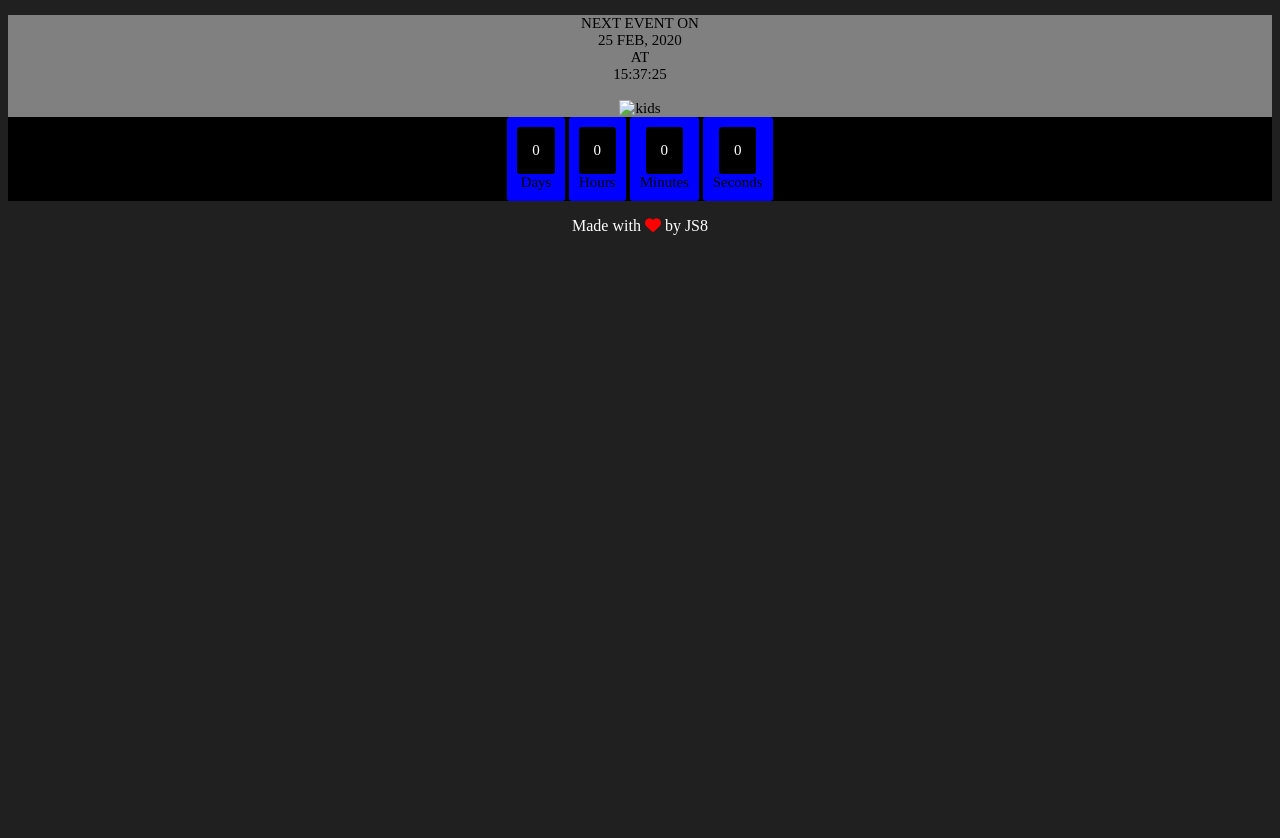
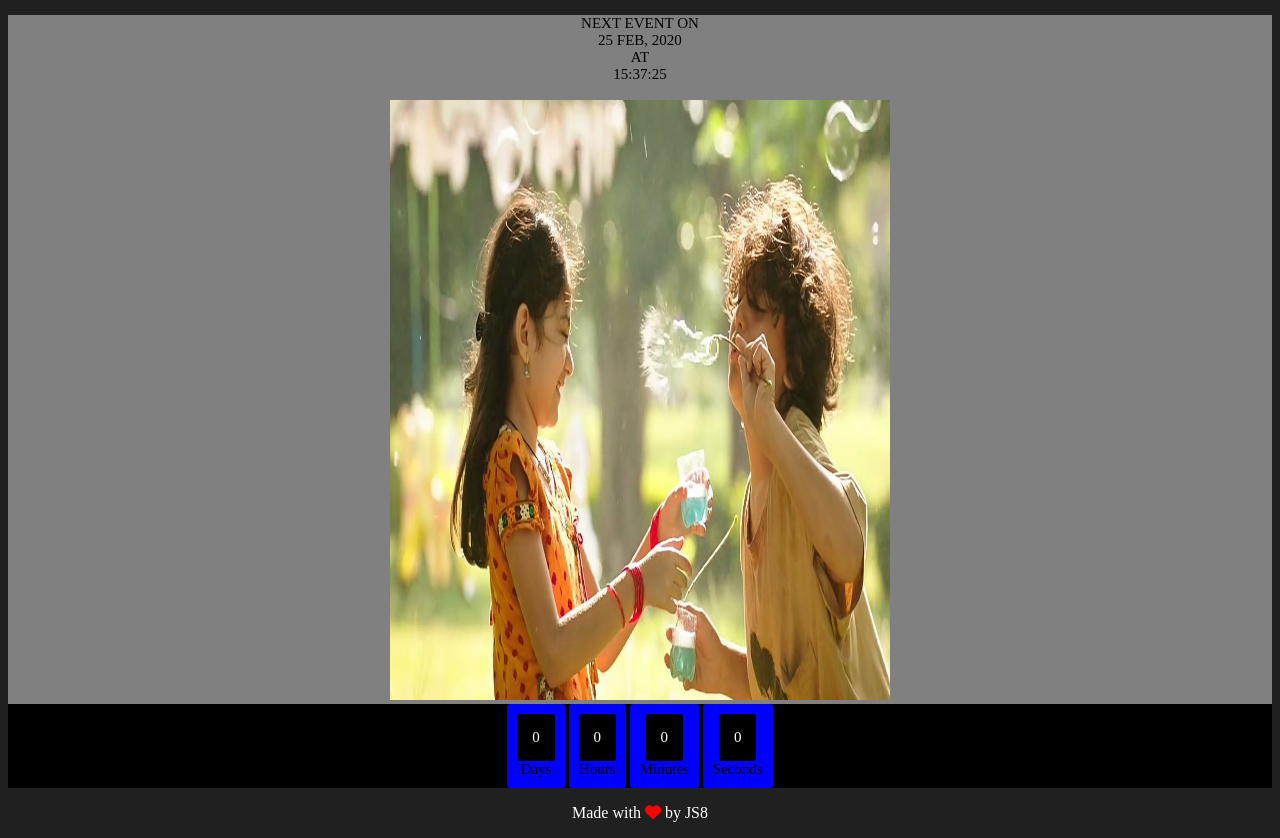
Before and after one commit to js899/javascript-timer, a plain HTML site: page index.html in a window 1280 px wide. Before the commit the page ends 800 px from the top, so only its background shows below. Drawn offline with Linux system fonts and the light colour scheme.

Commit message:
Update index.html

```diff
--- a/index.html
+++ b/index.html
@@ -20,7 +20,7 @@
 				15:37:25
 			</div>
 			<br>
-			<img src="image.jpg" alt="kids" style="width:500px;height:600px;">
+			<img src="DQ2pTsHU8AA8hcq.jpg" alt="kids" style="width:500px;height:600px;">
 			<div id = "naim">
 				<div>
 					<span class="days" id = "day"></span>
```
